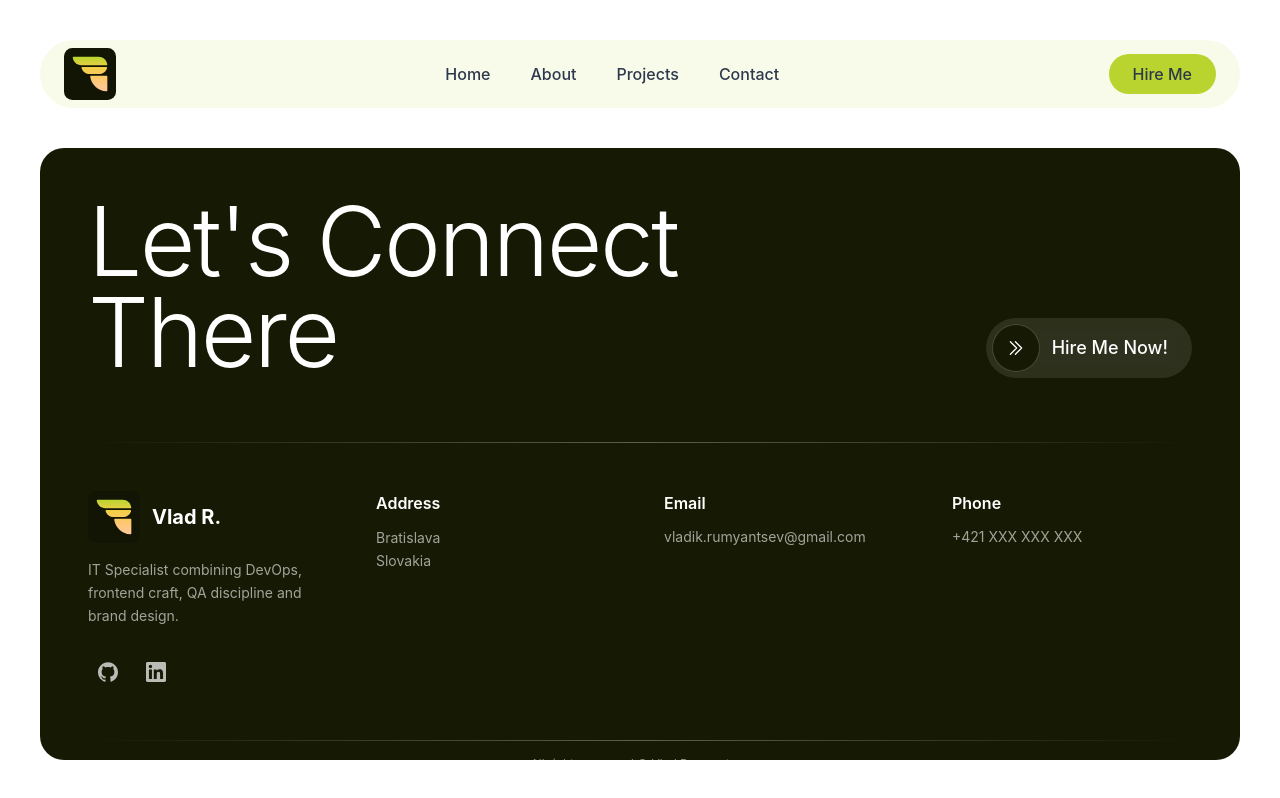
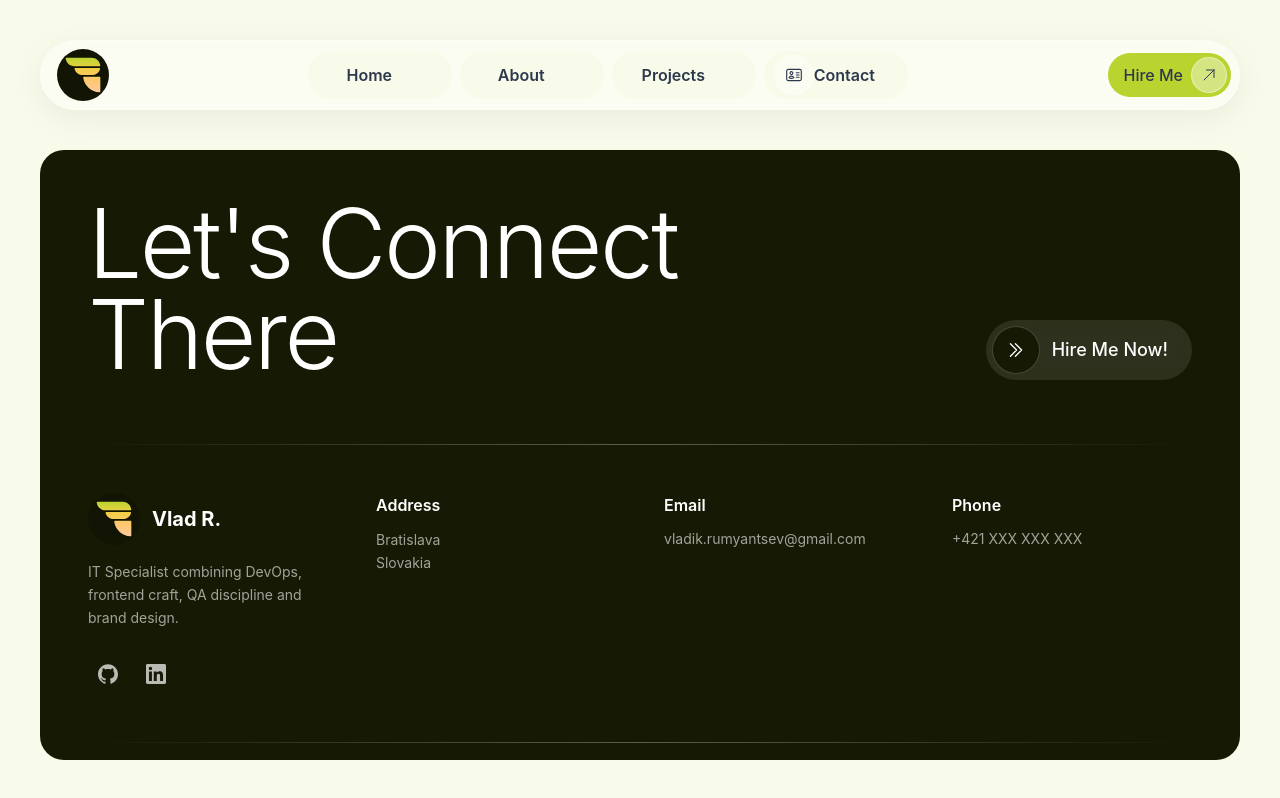
Before and after one commit to rumyantseff/vladislavr, a Nuxt app: page /contact in a window 1280 px wide. Built offline with nearby package versions, Linux system fonts and the light colour scheme.

Commit message:
Header redesigned.

```diff
--- a/app/assets/main.css
+++ b/app/assets/main.css
@@ -50,7 +50,7 @@
 }
 
 html, body, #__nuxt {
-  background-color: #ffffff;
+  background-color: var(--color-brand-50);
   color: var(--color-primary-font);
 }
 
--- a/app/components/app/hero-card.vue
+++ b/app/components/app/hero-card.vue
@@ -13,7 +13,7 @@ const props = defineProps({
 
 const variantClasses = computed(() =>
   props.variant === 'dark'
-    ? 'bg-brand-900'
-    : 'bg-brand-50'
+    ? 'bg-white/40 backdrop-blur-xl border border-white/40'
+    : 'bg-brand-950'
 )
 </script>
--- a/app/components/app/logo.vue
+++ b/app/components/app/logo.vue
@@ -1,5 +1,5 @@
 <template>
-  <div>
-    <img src="/VladR_Logo.svg" alt="Vlad Rumyantsev logo" class="w-13" />
+  <div class="size-13 rounded-full overflow-hidden">
+    <img src="/VladR_Logo.svg" alt="Vlad Rumyantsev logo" class="w-full h-full object-cover" />
   </div>
 </template>
--- a/app/components/app/nav-link.vue
+++ b/app/components/app/nav-link.vue
@@ -1,7 +1,21 @@
 <template>
   <NuxtLink :to="to"
-    class="inline-flex items-center px-4 py-2 rounded-full text-primary-font font-medium text-sm lg:text-base hover:bg-brand-100 transition">
-    {{ text }}
+    active-class="is-active"
+    class="group inline-flex items-center justify-center in-[.is-active]:justify-start
+           gap-0 in-[.is-active]:gap-2
+           min-w-32 lg:min-w-36 min-h-11 lg:min-h-12
+           pl-1 pr-6 lg:pr-7 py-1
+           rounded-full bg-brand-50
+           text-primary-font font-semibold text-sm lg:text-base
+           hover:bg-brand-50/70
+           transition-all duration-300 ease-out whitespace-nowrap">
+    <span class="rounded-full bg-white/40 backdrop-blur-xl border border-white/40
+                 flex items-center justify-center overflow-hidden shrink-0
+                 size-0 in-[.is-active]:size-9 lg:in-[.is-active]:size-10
+                 transition-all duration-300 ease-out">
+      <component v-if="icon" :is="icon" class="size-4 lg:size-4.5 shrink-0" />
+    </span>
+    <span>{{ text }}</span>
   </NuxtLink>
 </template>
 
@@ -9,5 +23,6 @@
 defineProps({
   text: { type: String, required: true },
   to: { type: String, default: '#' },
+  icon: { type: [Object, Function], default: null },
 })
 </script>
--- a/app/components/app/pill-bubble.vue
+++ b/app/components/app/pill-bubble.vue
@@ -14,6 +14,6 @@ const props = defineProps({
 const variantClasses = computed(() =>
   props.variant === 'dark'
     ? 'bg-brand-900 text-tertiary-font'
-    : 'bg-brand-50 text-primary-font'
+    : 'bg-white/40 backdrop-blur-xl text-primary-font shadow-[0_8px_30px_rgba(0,0,0,0.06)] border border-white/40'
 )
 </script>
--- a/app/components/sections/hero-cards.vue
+++ b/app/components/sections/hero-cards.vue
@@ -14,6 +14,6 @@
       v-motion
       :initial="{ opacity: 0, scale: 0.85 }"
       :enter="{ opacity: 1, scale: 1, transition: { duration: 800, delay: 700 } }"
-      class="absolute bottom-0 left-10 right-10 h-[80%] lg:h-[507px] lg:left-20 lg:right-20 shadow-2xl" />
+      class="absolute bottom-0 left-16 right-16 h-[80%] lg:h-[507px] lg:left-32 lg:right-32 shadow-2xl" />
   </div>
 </template>
--- a/app/components/sections/navigation.vue
+++ b/app/components/sections/navigation.vue
@@ -3,16 +3,21 @@
     v-motion
     :initial="{ opacity: 0, y: -30 }"
     :enter="{ opacity: 1, y: 0, transition: { duration: 600, delay: 100 } }"
-    class="w-full flex items-center gap-2 lg:gap-4 py-2! px-4! lg:px-6!">
-    <AppLogo class="shrink-0" />
-    <nav class="flex-1 hidden md:flex items-center justify-center gap-1 lg:gap-2">
-      <AppNavLink v-for="(link, i) in links" :key="i" :text="link.text" :to="link.to" />
+    class="w-full flex items-center gap-2 lg:gap-4 py-2! px-2! lg:px-2!">
+    <AppLogo class="shrink-0 ml-1 lg:ml-2" />
+    <nav class="flex-1 hidden md:flex items-center justify-center gap-1.5 lg:gap-2">
+      <AppNavLink v-for="(link, i) in links" :key="i" :text="link.text" :to="link.to" :icon="link.icon" />
     </nav>
     <div class="flex-1 md:hidden"></div>
-    <button type="button"
-      class="shrink-0 hidden sm:inline-flex items-center bg-brand-500 hover:bg-brand-600 text-primary-font font-medium px-4 lg:px-6 py-2 rounded-full transition text-sm lg:text-base">
-      Hire Me
-    </button>
+    <a href="mailto:vladik.rumyantsev@gmail.com"
+      class="shrink-0 hidden sm:inline-flex items-center gap-2 pl-4 pr-1 py-1 rounded-full
+             bg-brand-500 hover:bg-brand-600 text-primary-font font-medium text-sm lg:text-base
+             transition-colors duration-200">
+      <span>Hire Me</span>
+      <span class="size-8 lg:size-9 rounded-full bg-white/40 backdrop-blur-xl border border-white/40 flex items-center justify-center text-primary-font">
+        <AppIconsArrowUpRight class="size-4 lg:size-4" />
+      </span>
+    </a>
     <button type="button" aria-label="Open menu"
       class="md:hidden shrink-0 inline-flex items-center justify-center size-10 rounded-full text-primary-font hover:bg-brand-100 transition">
       <AppIconsBars3 class="size-6" />
@@ -21,10 +26,15 @@
 </template>
 
 <script setup>
+import Briefcase from '~/components/app/icons/briefcase.vue'
+import InformationCircle from '~/components/app/icons/information-circle.vue'
+import Identification from '~/components/app/icons/identification.vue'
+import FaceSmile from '~/components/app/icons/face-smile.vue'
+
 const links = [
-  { text: 'Home', to: '/' },
-  { text: 'About', to: '/about' },
-  { text: 'Projects', to: '/projects' },
-  { text: 'Contact', to: '/contact' },
+  { text: 'Home', to: '/', icon: Briefcase },
+  { text: 'About', to: '/about', icon: InformationCircle },
+  { text: 'Projects', to: '/projects', icon: FaceSmile },
+  { text: 'Contact', to: '/contact', icon: Identification },
 ]
 </script>
--- a/app/components/sections/skeleton.vue
+++ b/app/components/sections/skeleton.vue
@@ -17,9 +17,9 @@
     <!-- Hero cards skeleton (2 light + 1 dark) -->
     <div class="col-span-12 lg:col-span-5 lg:col-start-8 lg:row-start-1 lg:row-span-2
                 relative w-full h-full max-w-md mx-auto lg:max-w-none">
-      <div class="absolute top-0 left-0 right-0 bottom-[calc(50%+5px)] rounded-3xl bg-brand-50" />
-      <div class="absolute top-[calc(50%+5px)] left-0 right-0 bottom-0 rounded-3xl bg-brand-50" />
-      <div class="absolute bottom-0 left-10 right-10 h-[80%] lg:h-[507px] lg:left-20 lg:right-20 rounded-3xl bg-brand-900/80" />
+      <div class="absolute top-0 left-0 right-0 bottom-[calc(50%+5px)] rounded-3xl bg-brand-950" />
+      <div class="absolute top-[calc(50%+5px)] left-0 right-0 bottom-0 rounded-3xl bg-brand-950" />
+      <div class="absolute bottom-0 left-16 right-16 h-[80%] lg:h-[507px] lg:left-32 lg:right-32 rounded-3xl bg-white/40 backdrop-blur-xl border border-white/40" />
     </div>
 
     <!-- Name skeleton -->
--- a/app/layouts/default.vue
+++ b/app/layouts/default.vue
@@ -1,6 +1,6 @@
 <template>
-  <div class="h-screen flex flex-col bg-white overflow-hidden">
-    <div class="shrink-0 px-4 sm:px-6 lg:px-10 pt-4 pb-4 sm:pt-6 sm:pb-6 lg:pt-10 lg:pb-10 bg-white">
+  <div class="h-screen flex flex-col bg-brand-50 overflow-hidden">
+    <div class="shrink-0 px-4 sm:px-6 lg:px-10 pt-4 pb-4 sm:pt-6 sm:pb-6 lg:pt-10 lg:pb-10">
       <SectionsNavigation />
     </div>
     <main class="flex-1 overflow-y-auto">
```
